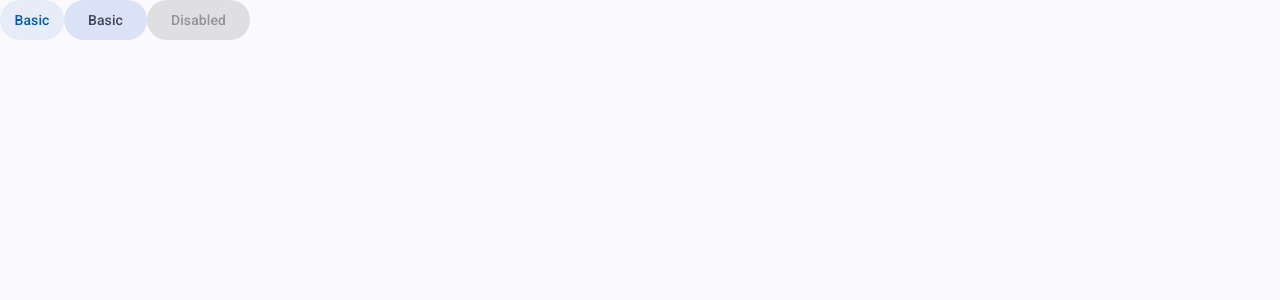
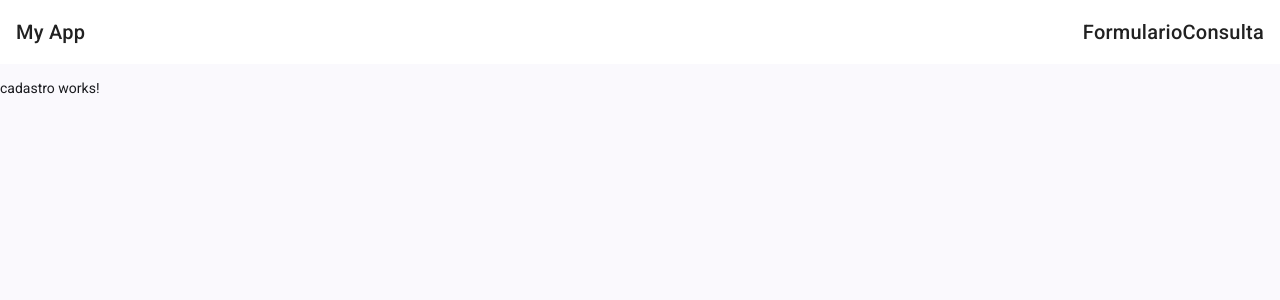
Before and after one commit to 4RL3N/Angular-material-CRUD, an Angular app in the folder crud-angular-material/: page /cadastro in a window 1280 px wide. Before the commit this address led to /. Shown: the top 300 px of the page. Built offline with nearby package versions, Linux system fonts and the light colour scheme.

Commit message:
ajustes iniciais

```diff
--- a/crud-angular-material/angular.json
+++ b/crud-angular-material/angular.json
@@ -30,6 +30,7 @@
               }
             ],
             "styles": [
+              "node_modules/@angular/material/prebuilt-themes/indigo-pink.css",
               "src/styles.scss"
             ]
           },
--- a/crud-angular-material/src/app/app.html
+++ b/crud-angular-material/src/app/app.html
@@ -1,3 +1,7 @@
-<button matButton>Basic</button>
-<button matButton="tonal" >Basic</button>
-<button matButton="tonal"  disabled>Disabled</button>
+<mat-toolbar color="secondary">
+    <span>My App</span>
+    <span class="spacer"></span>
+    <a>Formulario</a>
+    <a>Consulta</a>
+</mat-toolbar>
+<router-outlet></router-outlet>
--- a/crud-angular-material/src/app/app.routes.ts
+++ b/crud-angular-material/src/app/app.routes.ts
@@ -1,3 +1,9 @@
 import { Routes } from '@angular/router';
+import { Cadastro } from './cadastro/cadastro';
+import { Consulta } from './consulta/consulta';
 
-export const routes: Routes = [];
+export const routes: Routes = [
+    {path: 'cadastro', component: Cadastro },
+    {path: 'consulta', component: Consulta },
+
+];
--- a/crud-angular-material/src/app/app.scss
+++ b/crud-angular-material/src/app/app.scss
@@ -0,0 +1,3 @@
+.spacer {
+  flex: 1 1 auto;
+}
--- /dev/null
+++ b/crud-angular-material/src/app/cadastro/cadastro.html
@@ -0,0 +1 @@
+<p>cadastro works!</p>
--- /dev/null
+++ b/crud-angular-material/src/app/cadastro/cadastro.ts
@@ -0,0 +1,11 @@
+import { Component } from '@angular/core';
+
+@Component({
+  selector: 'app-cadastro',
+  imports: [],
+  templateUrl: './cadastro.html',
+  styleUrl: './cadastro.scss',
+})
+export class Cadastro {
+
+}
--- /dev/null
+++ b/crud-angular-material/src/app/consulta/consulta.html
@@ -0,0 +1 @@
+<p>consulta works!</p>
--- /dev/null
+++ b/crud-angular-material/src/app/consulta/consulta.ts
@@ -0,0 +1,11 @@
+import { Component } from '@angular/core';
+
+@Component({
+  selector: 'app-consulta',
+  imports: [],
+  templateUrl: './consulta.html',
+  styleUrl: './consulta.scss',
+})
+export class Consulta {
+
+}
--- a/crud-angular-material/src/styles.scss
+++ b/crud-angular-material/src/styles.scss
@@ -5,6 +5,8 @@
 // Learn more about theming and how to use it for your application's
 // custom components at https://material.angular.dev/guide/theming
 @use '@angular/material' as mat;
+@import '@angular/material/prebuilt-themes/indigo-pink.css';
+
 
 html {
   @include mat.theme((
```
Also changed, not shown: crud-angular-material/src/app/app.ts (+4 -3 lines), crud-angular-material/src/app/cadastro/cadastro.scss (added), crud-angular-material/src/app/consulta/consulta.scss (added), 2 other files (tests, documents, lock files or other folders).
